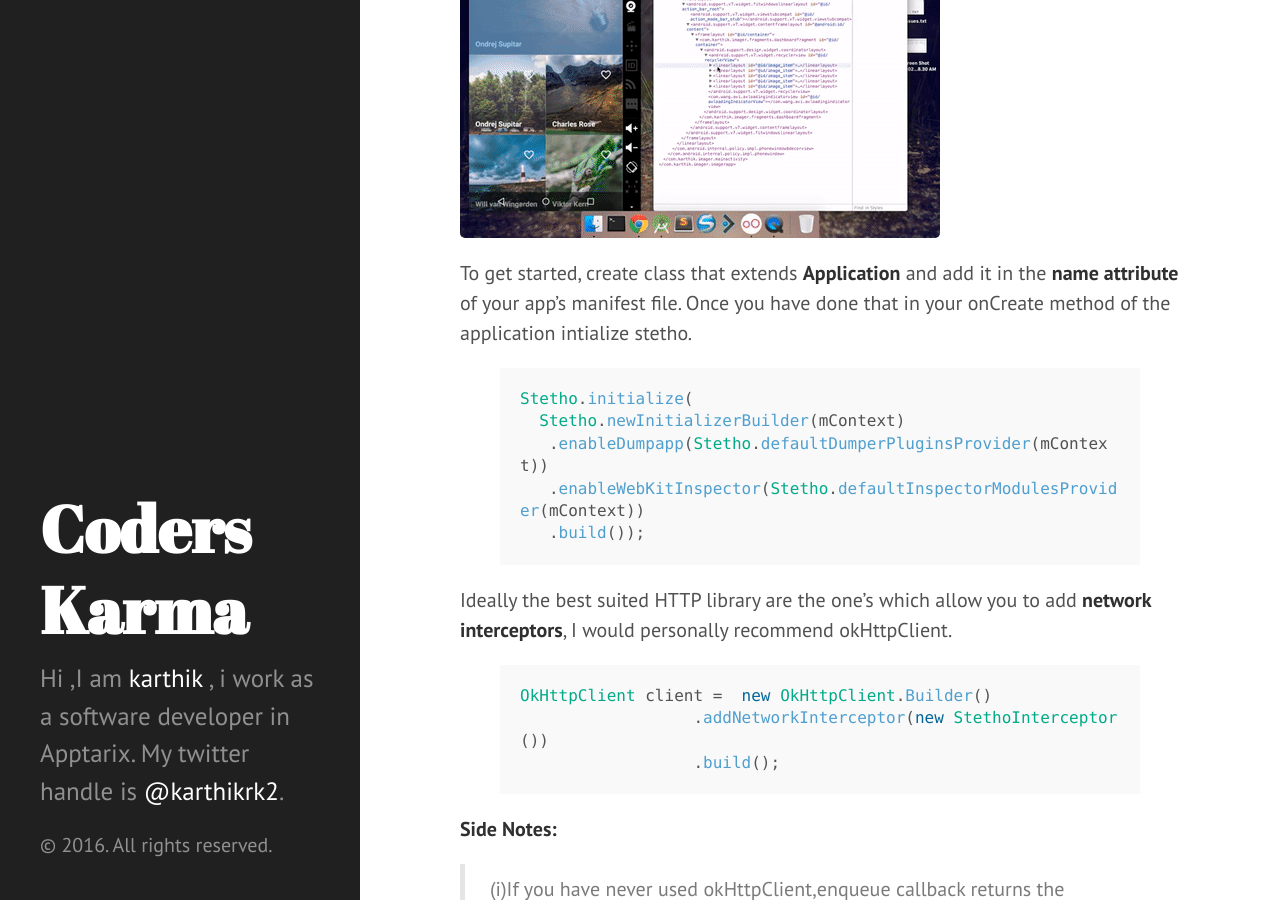
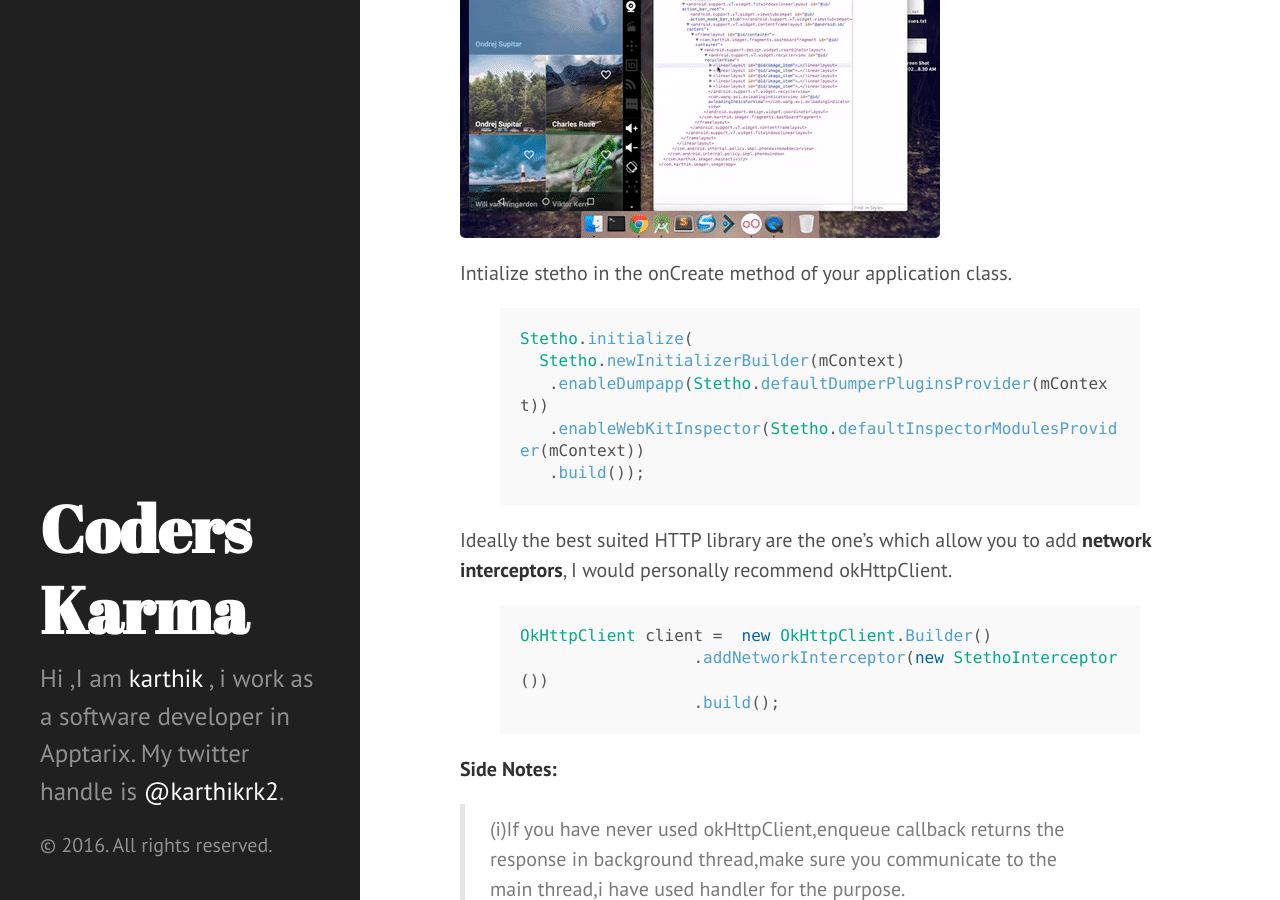
Before and after one commit to NULLPointerGuy/NULLPointerGuy.github.io, a Jekyll site: the page built from _posts/2016-02-27-Using-stetho.md, in a window 1280 px wide and 900 px high, scrolled down 642 px. Built offline with Jekyll 4.4.1, drawn with Linux system fonts in a browser that asks for light colours; Markdown is read by kramdown in place of the engine named in the settings.

Commit message:
Few text Changes

```diff
--- a/_posts/2016-02-27-Using-stetho.md
+++ b/_posts/2016-02-27-Using-stetho.md
@@ -8,8 +8,8 @@ Stetho is a debug bridge for android that enables **Chrome Developer Feature** n
 ![ScreenShot](/img/Blog/stetho-network.gif)
 ![ScreenShot](/img/Blog/stetho-inspect1.gif)
 
-To get started, create class that extends **Application** and add it in the **name attribute** of your app's manifest file.
-Once you have done that in your onCreate method of the application intialize stetho.
+
+Intialize stetho in the onCreate method of your application class.
 
 {% highlight java %}
 Stetho.initialize(
```
